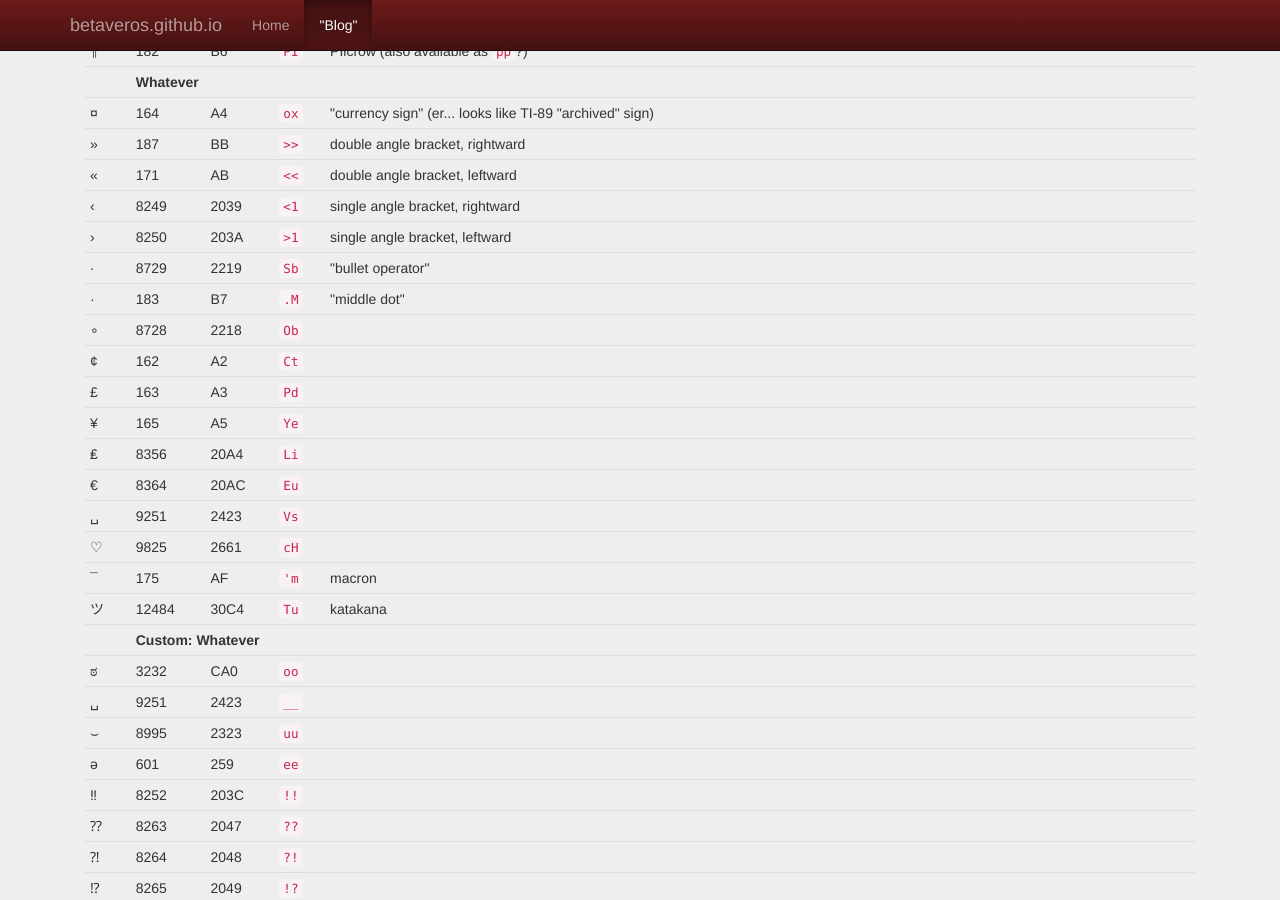
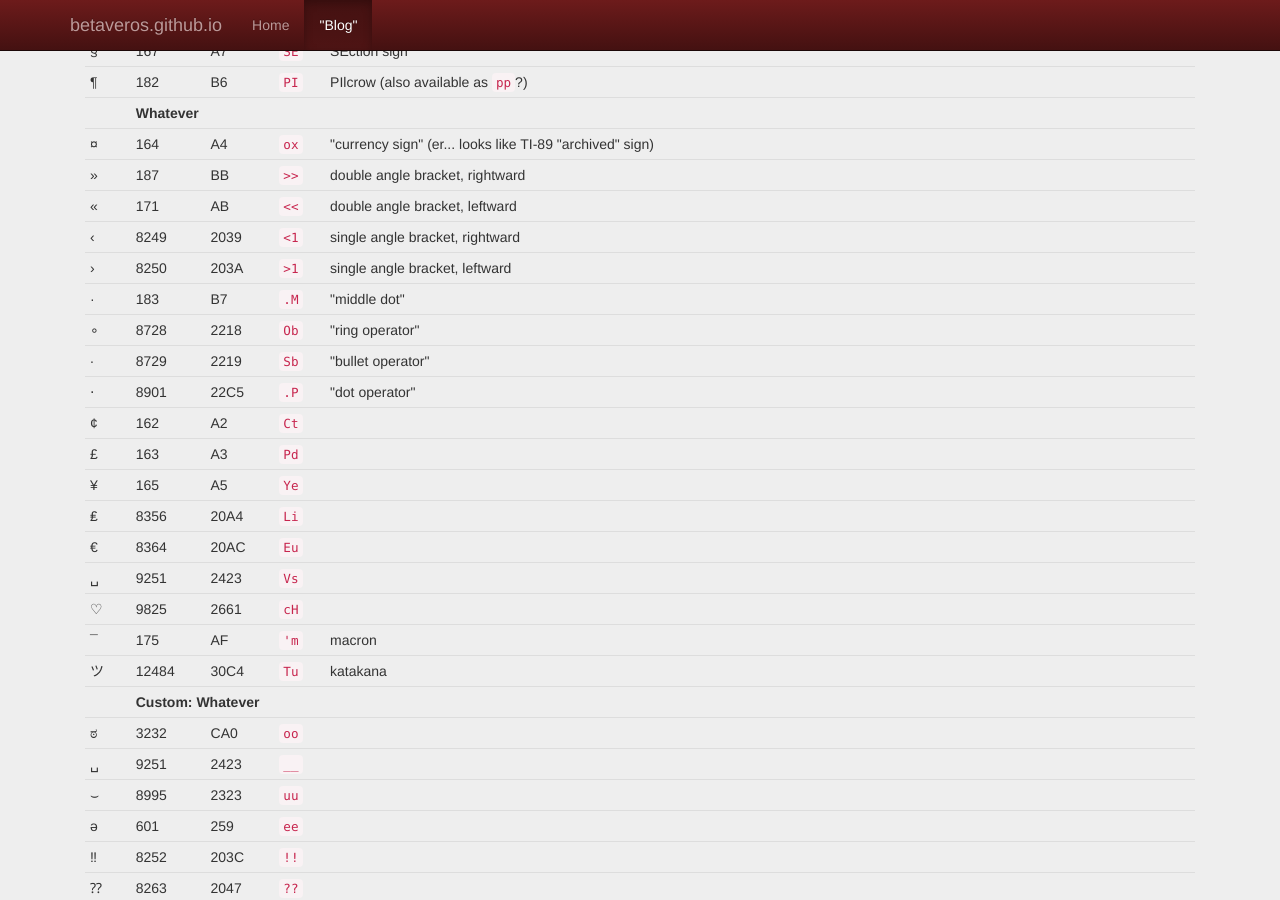
Before and after one commit to betaveros/betaveros.github.io, a Jekyll site: the page built from _posts/2014-04-25-unicode.html, in a window 1280 px wide and 900 px high, scrolled down 4588 px. Built offline with Jekyll 4.4.1, drawn with Linux system fonts in a browser that asks for light colours.

Commit message:
More Unicode operator symbols

```diff
--- a/_posts/2014-04-25-unicode.html
+++ b/_posts/2014-04-25-unicode.html
@@ -156,9 +157,10 @@
 <tr><td>«</td><td>171</td><td>AB</td><td><code>&lt;&lt;</code></td><td>double angle bracket, leftward</td></tr>
 <tr><td>‹</td><td>8249</td><td>2039</td><td><code>&lt;1</code></td><td>single angle bracket, rightward</td></tr>
 <tr><td>›</td><td>8250</td><td>203A</td><td><code>&gt;1</code></td><td>single angle bracket, leftward</td></tr>
+<tr><td>·</td><td>183</td><td>B7</td><td><code>.M</code></td><td>"middle dot"</td></tr>
+<tr><td>∘</td><td>8728</td><td>2218</td><td><code>Ob</code></td><td>"ring operator"</td></tr>
 <tr><td>∙</td><td>8729</td><td>2219</td><td><code>Sb</code></td><td>"bullet operator"</td></tr>
-<tr><td>·</td><td>183</td><td>B7</td><td><code>.M</code></td><td>"middle dot"</td></tr>
-<tr><td>∘</td><td>8728</td><td>2218</td><td><code>Ob</code></td><td></td></tr>
+<tr><td>⋅</td><td>8901</td><td>22C5</td><td><code>.P</code></td><td>"dot operator"</td></tr>
 <tr><td>¢</td><td>162</td><td>A2</td><td><code>Ct</code></td><td></td></tr>
 <tr><td>£</td><td>163</td><td>A3</td><td><code>Pd</code></td><td></td></tr>
 <tr><td>¥</td><td>165</td><td>A5</td><td><code>Ye</code></td><td></td></tr>
--- a/_posts/unicode.txt
+++ b/_posts/unicode.txt
@@ -71,6 +71,7 @@
 ⊚	@o	(Already available as <code>02</code>)
 ⊛	@*
 ⊜	@=
+⦶	@|
 ⋘	3<
 ⋙	3>
 Logic
@@ -148,9 +149,10 @@
 «	<<	double angle bracket, leftward
 ‹	<1	single angle bracket, rightward
 ›	>1	single angle bracket, leftward
+·	.M	"middle dot"
+∘	Ob	"ring operator"
 ∙	Sb	"bullet operator"
-·	.M	"middle dot"
-∘	Ob
+⋅	.P	"dot operator"
 ¢	Ct
 £	Pd
 ¥	Ye
```
Also changed, not shown: other parts of _posts/2014-04-25-unicode.html (+2 -1 lines).
